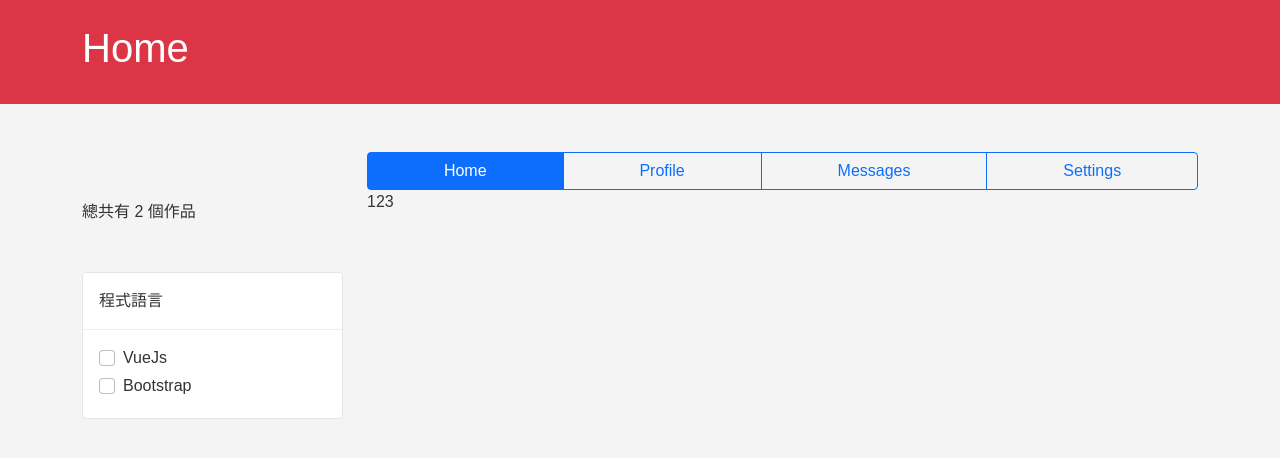
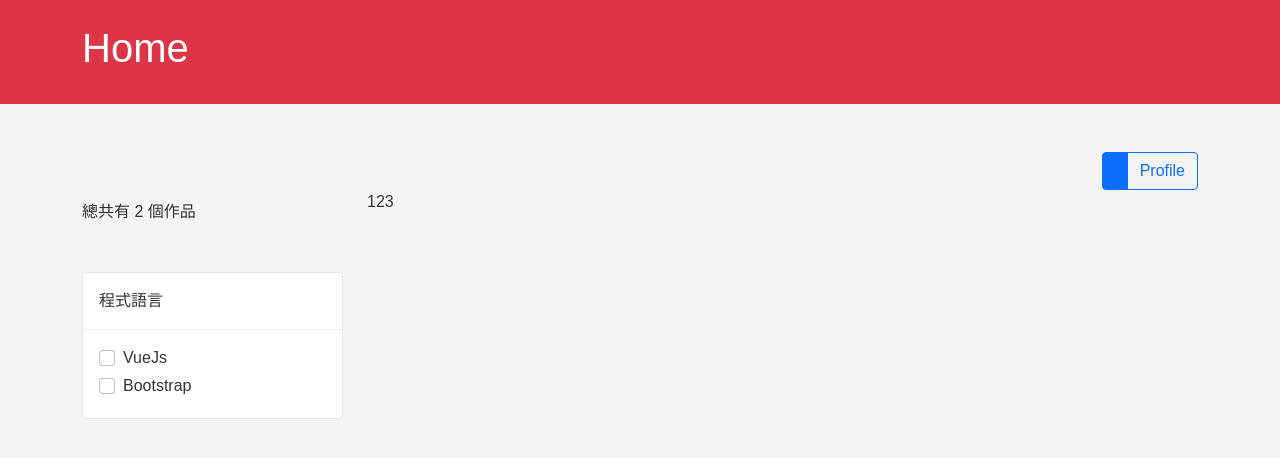
Before and after one commit to mukiwu/frontend-exercise, a Vue app: page / in a window 1280 px wide. Shown: the top 458 px of the page. Built offline with nearby package versions, Linux system fonts and the light colour scheme.

Commit message:
調整 tab 位置

```diff
--- a/src/components/Main.vue
+++ b/src/components/Main.vue
@@ -1,19 +1,16 @@
 <template>
   <div>
-
-      <div class="nav btn-group" id="v-pills-tab" role="tablist">
-        <button class="btn btn-outline-primary active" data-bs-toggle="tab" data-bs-target="#v-pills-home" type="button" role="tab">Home</button>
-        <button class="btn btn-outline-primary" data-bs-toggle="tab" data-bs-target="#v-pills-profile" type="button" role="tab">Profile</button>
-        <button class="btn btn-outline-primary" data-bs-toggle="tab" data-bs-target="#v-pills-messages" type="button" role="tab">Messages</button>
-        <button class="btn btn-outline-primary" data-bs-toggle="tab" data-bs-target="#v-pills-settings" type="button" role="tab">Settings</button>
-      </div>
-      <div class="tab-content" id="v-pills-tabContent">
-        <div class="tab-pane fade show active" id="v-pills-home" role="tabpanel">123</div>
-        <div class="tab-pane fade" id="v-pills-profile" role="tabpanel">456</div>
-        <div class="tab-pane fade" id="v-pills-messages" role="tabpanel">789</div>
-        <div class="tab-pane fade" id="v-pills-settings" role="tabpanel">000</div>
+    <div class="d-flex justify-content-end">
+      <div class="nav btn-group" role="tablist">
+        <button class="btn btn-outline-primary active" data-bs-toggle="tab" data-bs-target="#tabGrid" type="button" role="tab"><span class="fe fe-grid"></span></button>
+        <button class="btn btn-outline-primary" data-bs-toggle="tab" data-bs-target="#tabList" type="button" role="tab">Profile</button>
       </div>
 
+    </div>
+    <div class="tab-content">
+      <div class="tab-pane fade show active" id="tabGrid" role="tabpanel">123</div>
+      <div class="tab-pane fade" id="tabList" role="tabpanel">456</div>
+    </div>
   </div>
 </template>
 
```
